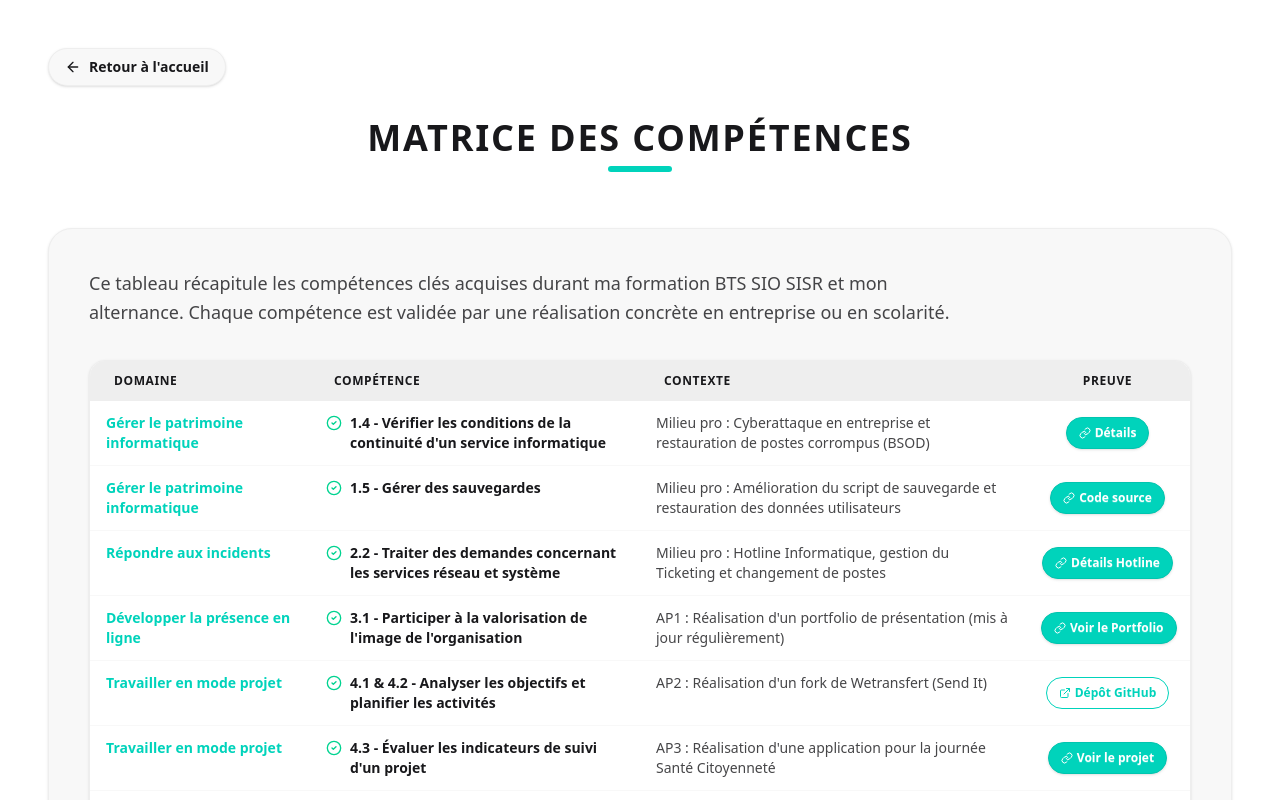
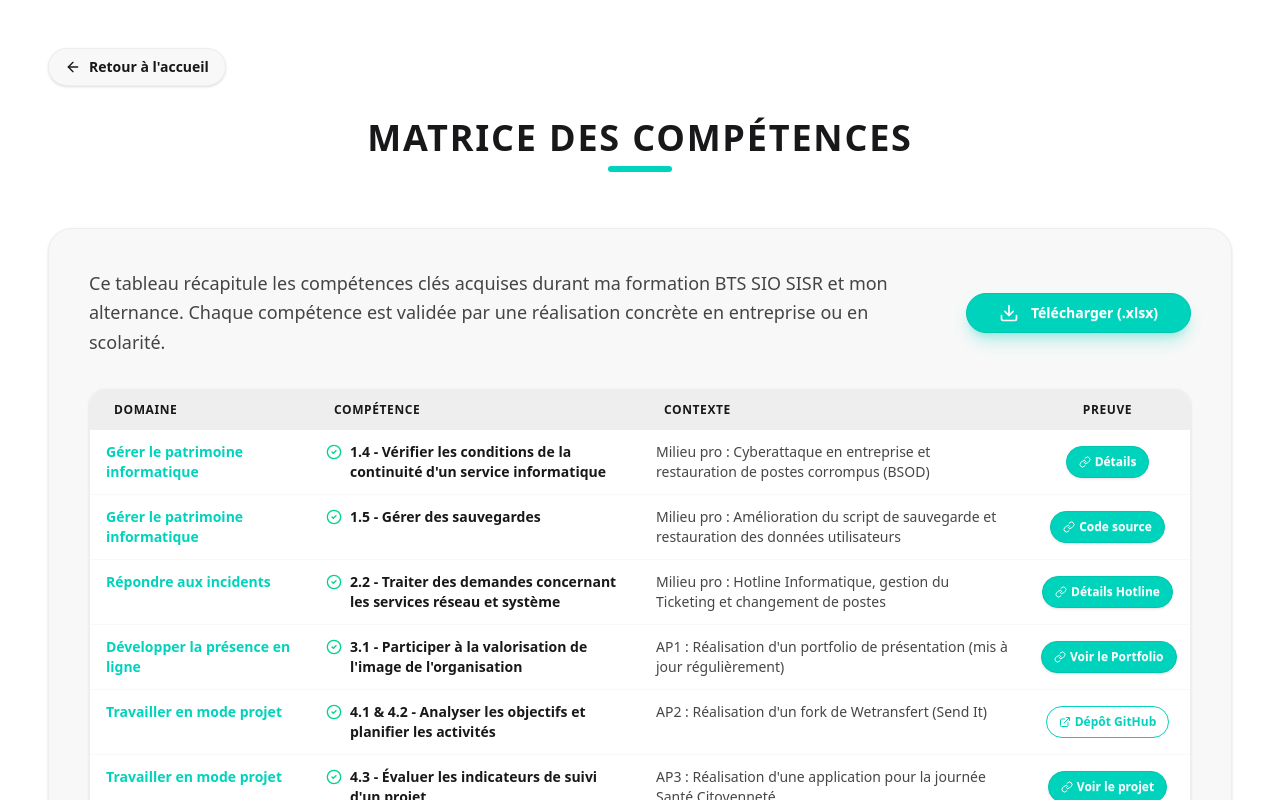
Before and after one commit to TheRinzler65/Portfolio, a React (Vite) app: page /competences in a window 1280 px wide. Shown: the top 800 px of the page. Built offline with nearby package versions, Linux system fonts and the light colour scheme.

Commit message:
ajout du bouton télécharger sur la page compétences

```diff
--- a/src/components/Competences.tsx
+++ b/src/components/Competences.tsx
@@ -1,5 +1,5 @@
 import Title from "./Title";
-import { ArrowLeft } from "lucide-react";
+import { ArrowLeft, Download } from "lucide-react";
 import { Link } from "react-router-dom";
 import { skillsData } from "../data/competences";
 import Competence from "./Competence";
@@ -22,19 +22,30 @@ const Competences = () => {
       <Title title="Matrice des Compétences" />
 
       <div className="mt-8 md:mt-12 bg-base-200 rounded-2xl md:rounded-3xl p-4 md:p-10 shadow-sm border border-base-300">
-        <div className="mb-6 md:mb-8 text-center md:text-left max-w-4xl">
-          <p className="text-sm md:text-lg opacity-80 leading-relaxed">
-            Ce tableau récapitule les compétences clés acquises durant ma
-            formation BTS SIO SISR et mon alternance. Chaque compétence est
-            validée par une réalisation concrète en entreprise ou en scolarité.
-          </p>
+        <div className="flex flex-col lg:flex-row justify-between items-center gap-6 mb-8">
+          <div className="text-center lg:text-left max-w-4xl">
+            <p className="text-sm md:text-lg opacity-80 leading-relaxed">
+              Ce tableau récapitule les compétences clés acquises durant ma
+              formation BTS SIO SISR et mon alternance. Chaque compétence est
+              validée par une réalisation concrète en entreprise ou en
+              scolarité.
+            </p>
+          </div>
+
+          <a
+            href="/competences/tableau_de_competence.xlsx"
+            download
+            className="btn btn-accent text-white rounded-full px-8 py-3 shadow-lg shadow-accent/30 hover:shadow-accent/50 hover:-translate-y-1 transition-all flex items-center gap-3 flex-shrink-0"
+          >
+            <Download className="w-5 h-5" />
+            Télécharger (.xlsx)
+          </a>
         </div>
 
         <div className="w-full bg-base-100 rounded-xl md:rounded-2xl border border-base-300 shadow-sm overflow-hidden">
           <table className="w-full table-fixed text-left">
             <thead className="bg-base-300 text-base-content text-xs uppercase tracking-wider">
               <tr>
-                {/* Ajustement des largeurs ici pour laisser respirer les boutons */}
                 <th className="py-3 px-2 md:px-6 w-[25%] md:w-[20%]">
                   Domaine
                 </th>
```
